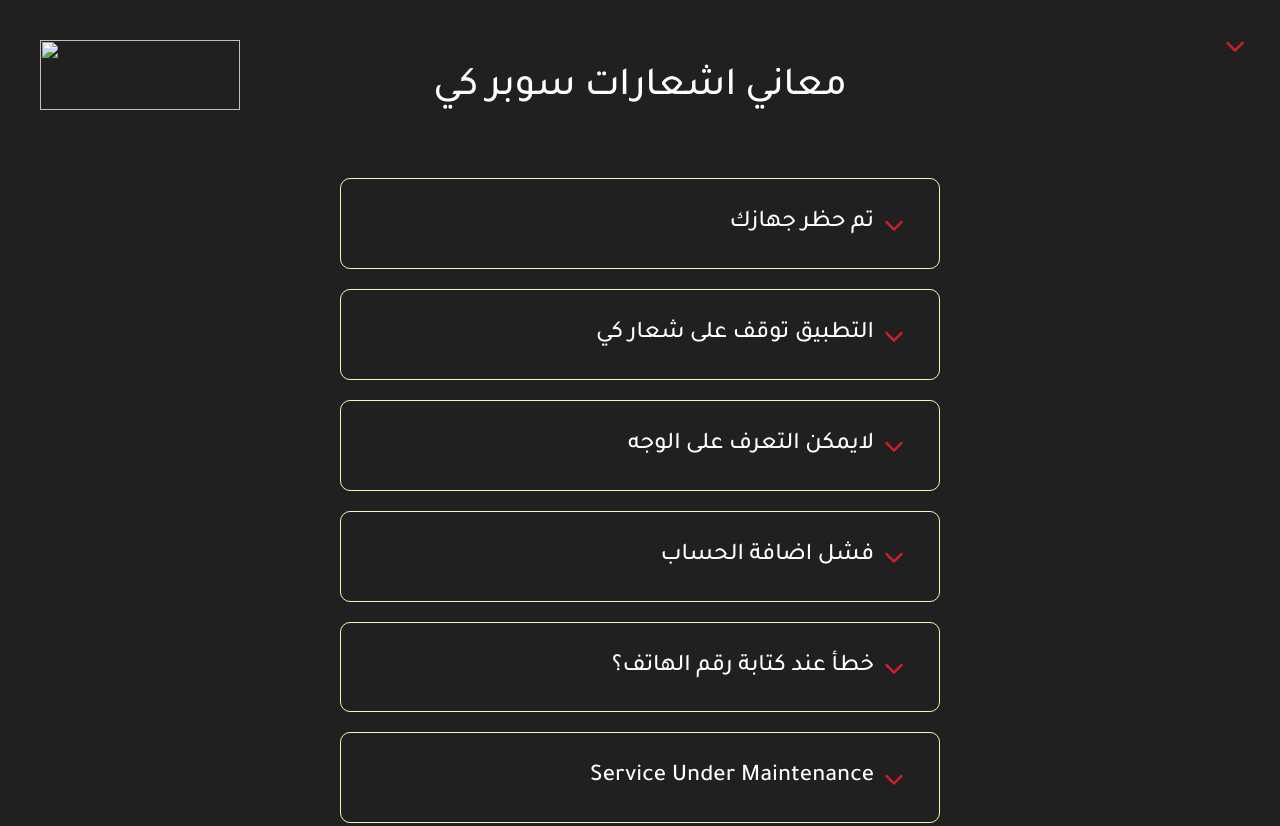
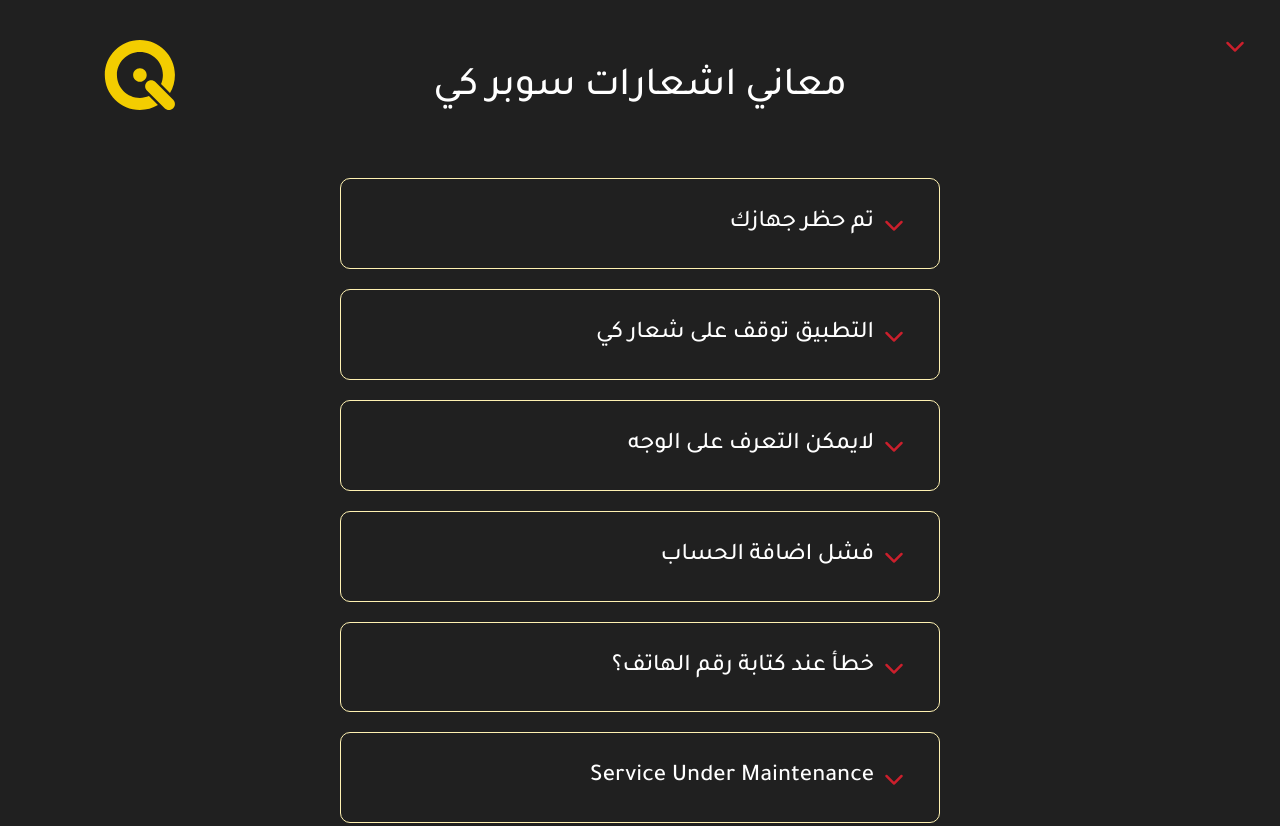
Before and after one commit to mas4dev/superqi, a plain HTML site: page faq.html in a window 1280 px wide. Shown: the top 826 px of the page. Drawn offline with nearby package versions, Linux system fonts and the light colour scheme.

Commit message:
Update faq.html

```diff
--- a/faq.html
+++ b/faq.html
@@ -56,7 +56,7 @@
   <!--Logo-->
 
 <div dir="ltr" class="top-container">
-  <img  class="logo" src="images/qilogo.svg" alt="">
+  <img  class="logo" src="qilogo.svg" alt="">
 
 </nav>
 </div>
```
